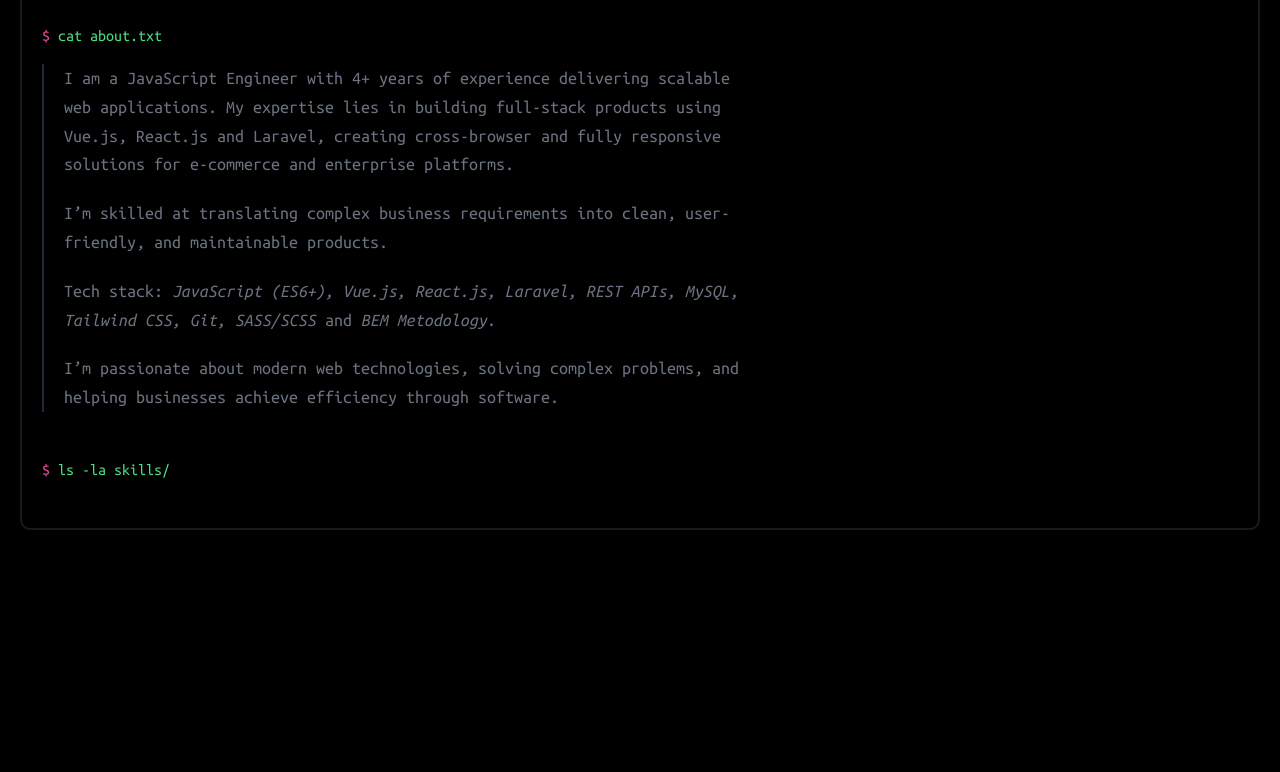
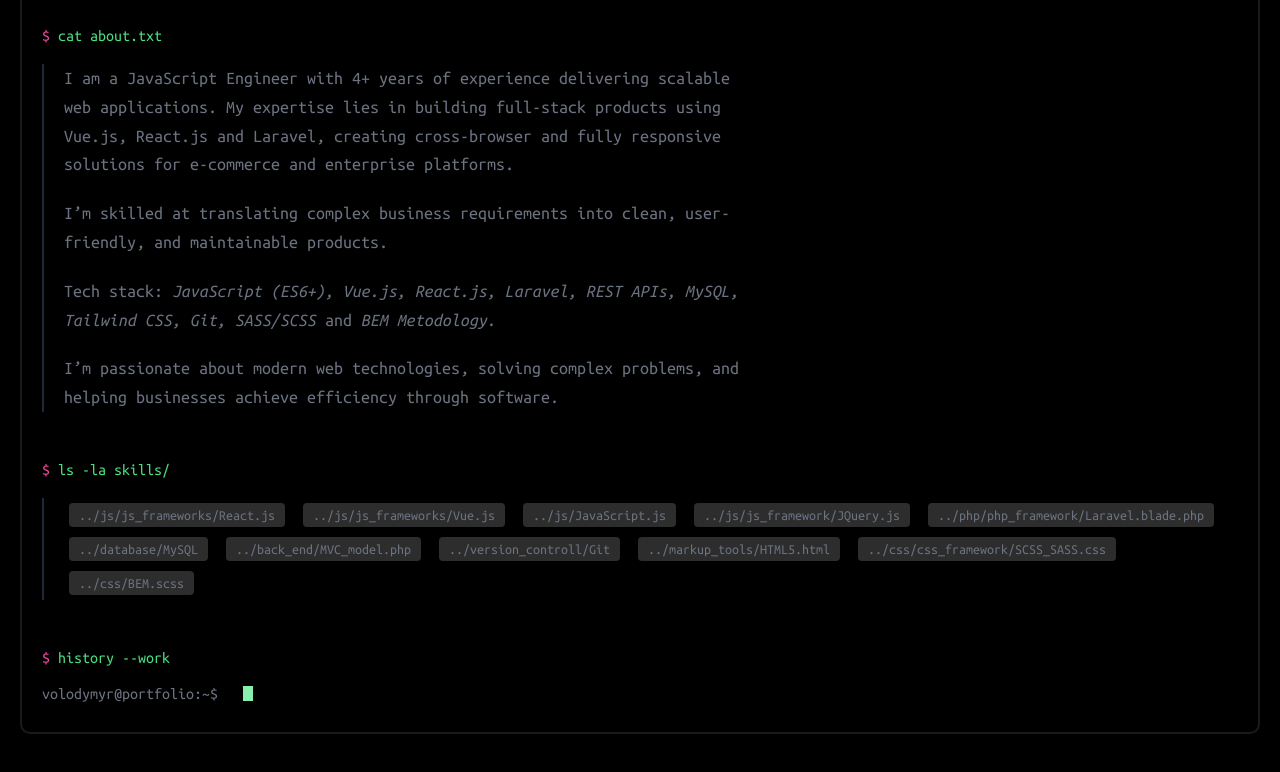
Before and after one commit to xxxjavacoder/terminal_web_cv, a website: page src/index.html in a window 1280 px wide. Shown: the part 434-1206 px from the top of the page. Before the commit the page ends 1004 px from the top, so only its background shows below. Drawn offline with nearby package versions, Linux system fonts and the light colour scheme; files that its build step writes are made by us from their sources.

Commit message:
added skills

```diff
--- a/gulpfile.js
+++ b/gulpfile.js
@@ -20,6 +20,7 @@ const paths = {
   scripts: 'src/js/**/*.js',
   images: 'src/images/**/*',
   fonts: 'dist/fonts',
+  fav: 'dist/favicon',
   dist: 'dist'
 };
 
@@ -27,7 +28,9 @@ export function clean() {
   return deleteAsync([
     `${paths.dist}/**`,
     `!${paths.fonts}`,
-    `!${paths.fonts}/**`
+    `!${paths.fonts}/**`,
+    `!${paths.fav}`,
+    `!${paths.fav}/**`
   ]);
 }
 
--- a/package.json
+++ b/package.json
@@ -1,6 +1,7 @@
 {
   "dependencies": {
     "@fontsource/ubuntu-mono": "^5.2.8",
+    "animate.css": "^4.1.1",
     "gulp-cli": "^3.1.0"
   },
   "devDependencies": {
--- a/src/index.html
+++ b/src/index.html
@@ -9,6 +9,7 @@
         <link rel="preconnect" href="https://fonts.gstatic.com" crossorigin>
         <link href="https://fonts.googleapis.com/css2?family=Ubuntu+Mono:ital,wght@0,400;0,700;1,400;1,700&display=swap" rel="stylesheet">
         <link rel="stylesheet" href="css/style.css">
+        <link rel="stylesheet" href="https://cdnjs.cloudflare.com/ajax/libs/animate.css/4.1.1/animate.min.css" />
         <meta charset="UTF-8">
         <meta name="viewport" content="width=device-width, initial-scale=1.0">
         <title>XXXCODER.dev</title>
@@ -148,9 +149,31 @@
                             <span class="color-green-text">ls -la skills/</span>
                         </div>
                         <div class="section__wrapper skills">
-
+                            <div class="skills__item">../js/js_frameworks/React.js</div>
+                            <div class="skills__item">../js/js_frameworks/Vue.js</div>
+                            <div class="skills__item">../js/JavaScript.js</div>
+                            <div class="skills__item">../js/js_framework/JQuery.js</div>
+                            <div class="skills__item">../php/php_framework/Laravel.blade.php</div>
+                            <div class="skills__item">../database/MySQL</div>
+                            <div class="skills__item">../back_end/MVC_model.php</div>
+                            <div class="skills__item">../version_controll/Git</div>
+                            <div class="skills__item">../markup_tools/HTML5.html</div>
+                            <div class="skills__item">../css/css_framework/SCSS_SASS.css</div>
+                            <div class="skills__item">../css/BEM.scss</div>
+                    </section>
+                    <!-- Work History -->
+                    <section class="section" id="skills">
+                        <div class="section__title">
+                            <span class="color-pink-text">$</span>
+                            <span class="color-green-text">history --work</span>
+                        </div>
+                        <div class="section__wrapper works">
                         </div>
                     </section>
+                    <div class="footer">
+                        <span>volodymyr@portfolio:~$</span>
+                        <div class="pulse-square animate__animated animate__flash animate__infinite animate__slow"></div>
+                    </div>
                 </div>
             </div>
         </div>
--- /dev/null
+++ b/src/scss/skills.scss
@@ -0,0 +1,21 @@
+@import "var";
+
+.skills {
+
+    &__item {
+        display: block;
+        padding: 5px 10px;
+        margin: 5px;
+        background-color: #2d2d2d;
+        border-radius: 4px;
+        font-size: 14px;
+
+        &:hover {
+            background-color: $green-text-light;
+        }
+
+        @media (min-width: 768px) {
+            display: inline-block;
+        }
+    }
+}
--- a/src/scss/style.scss
+++ b/src/scss/style.scss
@@ -54,6 +54,18 @@ body {
     margin: 0 auto;
 }
 
+.footer {
+    display: flex;
+    align-items: center;
+    margin-top: 20px;
+}
+
+.pulse-square {
+    width: 10px;
+    height: 15px;
+    background-color: $green-text-light;
+    margin-left: 25px;
+}
 
 @import "window";
 @import "header";
@@ -61,3 +73,4 @@ body {
 @import "section";
 @import "whoami";
 @import "about";
+@import "skills";
--- /dev/null
+++ b/src/scss/works.scss
@@ -0,0 +1,3 @@
+.works {
+
+}
```
Also changed, not shown: dist/css/skills.css (added), dist/css/style.css, dist/css/works.css (added), dist/favicon/about.txt, dist/favicon/android-chrome-192x192.png, dist/favicon/android-chrome-512x512.png, dist/favicon/apple-touch-icon.png, dist/favicon/favicon-16x16.png, dist/favicon/favicon-32x32.png, dist/favicon/favicon.ico, dist/index.html, 1 other file.
